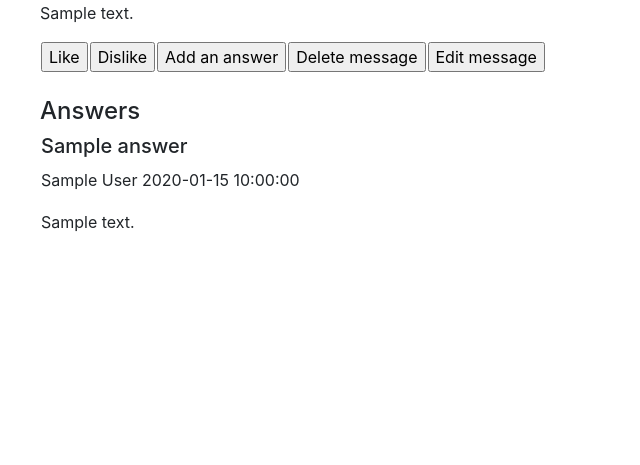
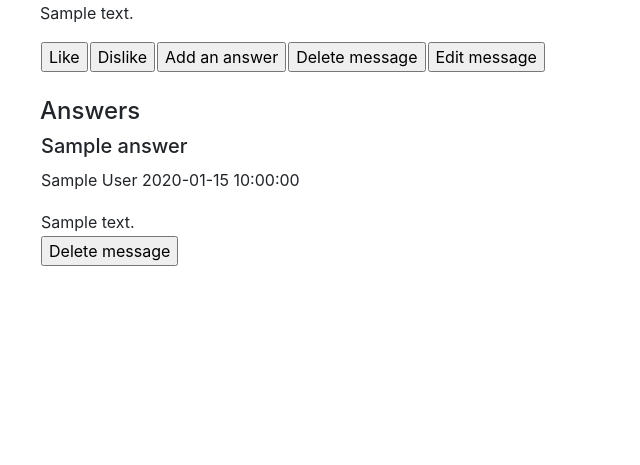
Before and after one commit to H4m5t3r/Keskustelufoorumi, a Flask app: page /messages/view/1/1/1 in a window 1280 px wide. Shown: the part 211-676 px from the top of the page, without its empty margins (0-640 px from the left). Run offline with Flask 2, Linux system fonts and the light colour scheme; a user stored in the database is signed in; tables that the repository leaves empty hold one stand-in row (values such as "Sample post"); some libraries are stand-ins or nearby versions.

Commit message:
Users and the administrator can now also delete answers.

```diff
--- a/application/templates/categories/new.html
+++ b/application/templates/categories/new.html
@@ -33,6 +33,8 @@
   </tr>
   {% endfor %}
 </table>
+<br>
+<br>
 </ul>
 </body>
 {% endblock %}
--- a/application/templates/messages/list.html
+++ b/application/templates/messages/list.html
@@ -55,6 +55,7 @@
   </table>
       <t>{{ message.messagetext }}</t>
       <br>
+      <br>
     {% endfor %}
   </ul>
 {% endblock %}
--- a/application/templates/messages/view_message.html
+++ b/application/templates/messages/view_message.html
@@ -80,9 +80,31 @@
       <tr>
         <td>{{ answer.answertext }}</td>
       </tr>
+      {% if current_user.is_authenticated %}
+      {% if current_user.id==answer.account_id %}
+      <td>
+        <form method="POST" action="{{ url_for('answers_delete',
+        answer_id=answer.id, message_id=message.id,
+        writer_id=message.account_id,
+        category_id=category.id) }}">
+          <input type="submit" value="Delete message"/>
+        </form>
+      </td>
+      {% else %}
+        {% if current_user.id==1 %}
+        <td>
+          <form method="POST" action="{{ url_for('answers_delete', answer_id=answer.id) }}">
+            <input type="submit" value="Delete message"/>
+          </form>
+        </td>
+        {% endif %}
+      {% endif %}
+    {% endif %}
     </table>
     <br>
     {% endfor %}
 </ul>
+<br>
+<br>
 </body>
 {% endblock %}
```
Also changed, not shown: application/answers/views.py (+10 -0 lines), README.md.
